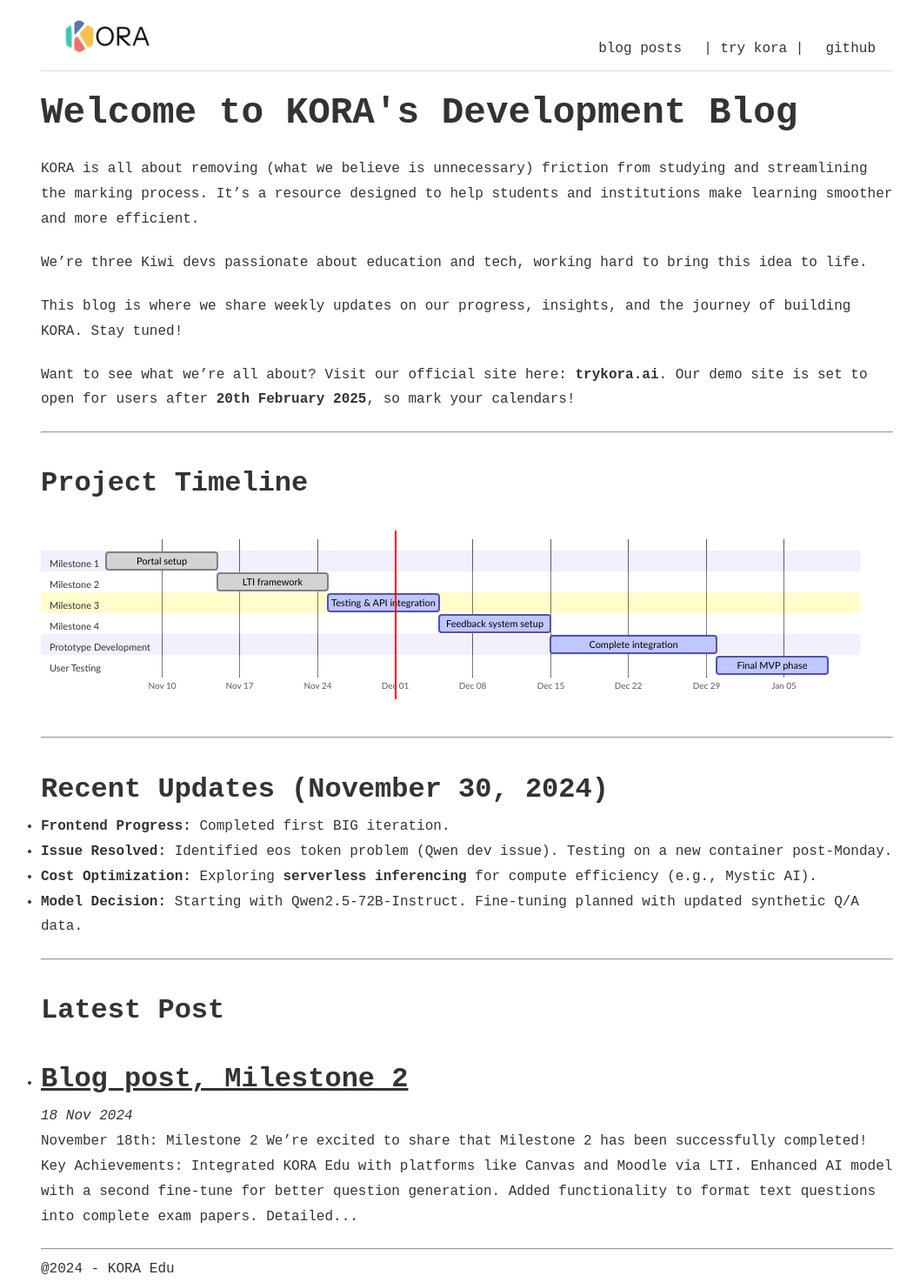
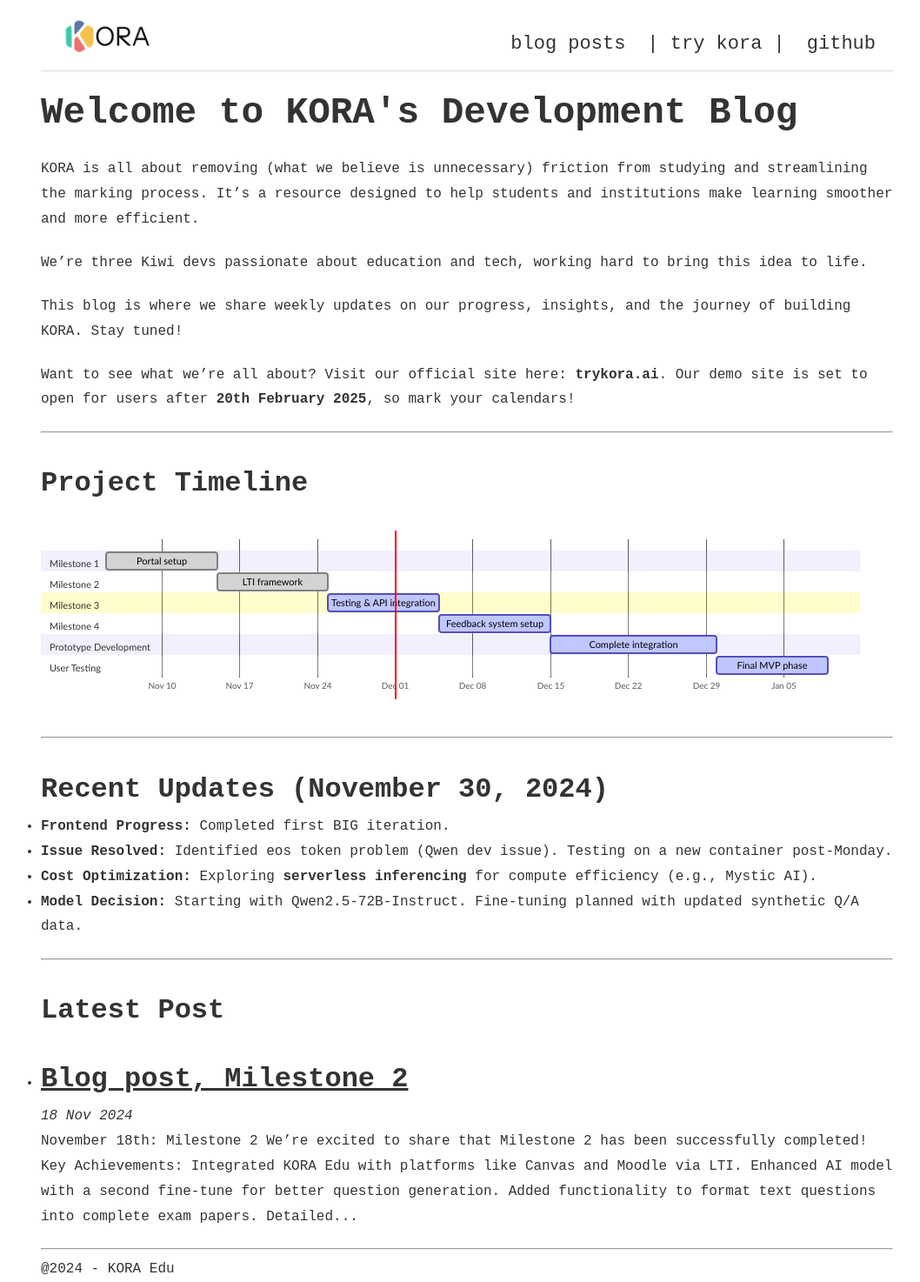
Before and after one commit to kora-edu/kora-edu.github.io, a Jekyll site: the page built from index.html, in a window 1280 px wide. Shown: the whole page at 87% size, without its empty margins (103-1161 px from the left). Built offline with Jekyll 4.4.1, drawn with Linux system fonts in a browser that asks for light colours; the list of posts is cut into pages by our own code.

Commit message:
template

```diff
--- a/_sass/layout.scss
+++ b/_sass/layout.scss
@@ -50,7 +50,7 @@
   a {
     text-decoration: none; /* Remove underline from links */
     color: $text-color; /* Default color for links */
-    font-size: 16px; /* Adjust font size */
+    font-size: 22px; /* Adjust font size */
     font-weight: 500; /* Slightly bold for readability */
 
     &:hover {
```
